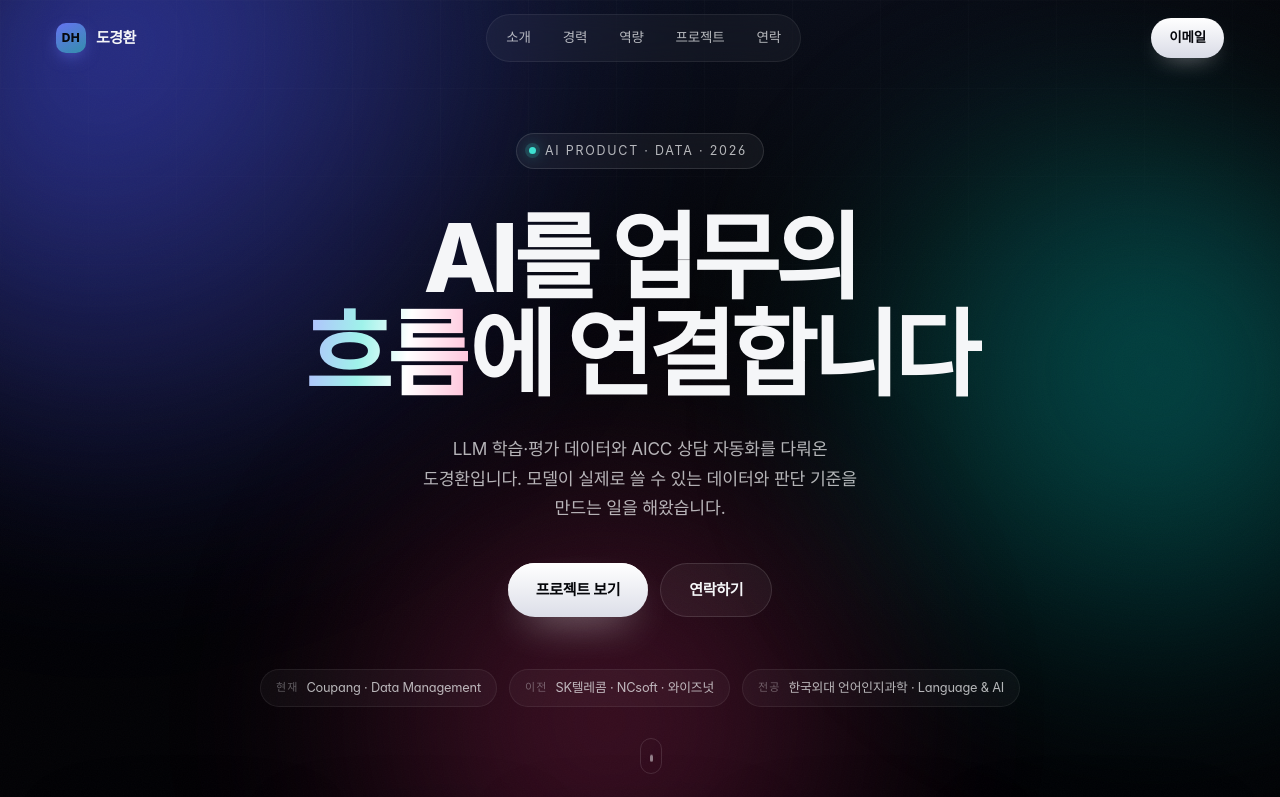
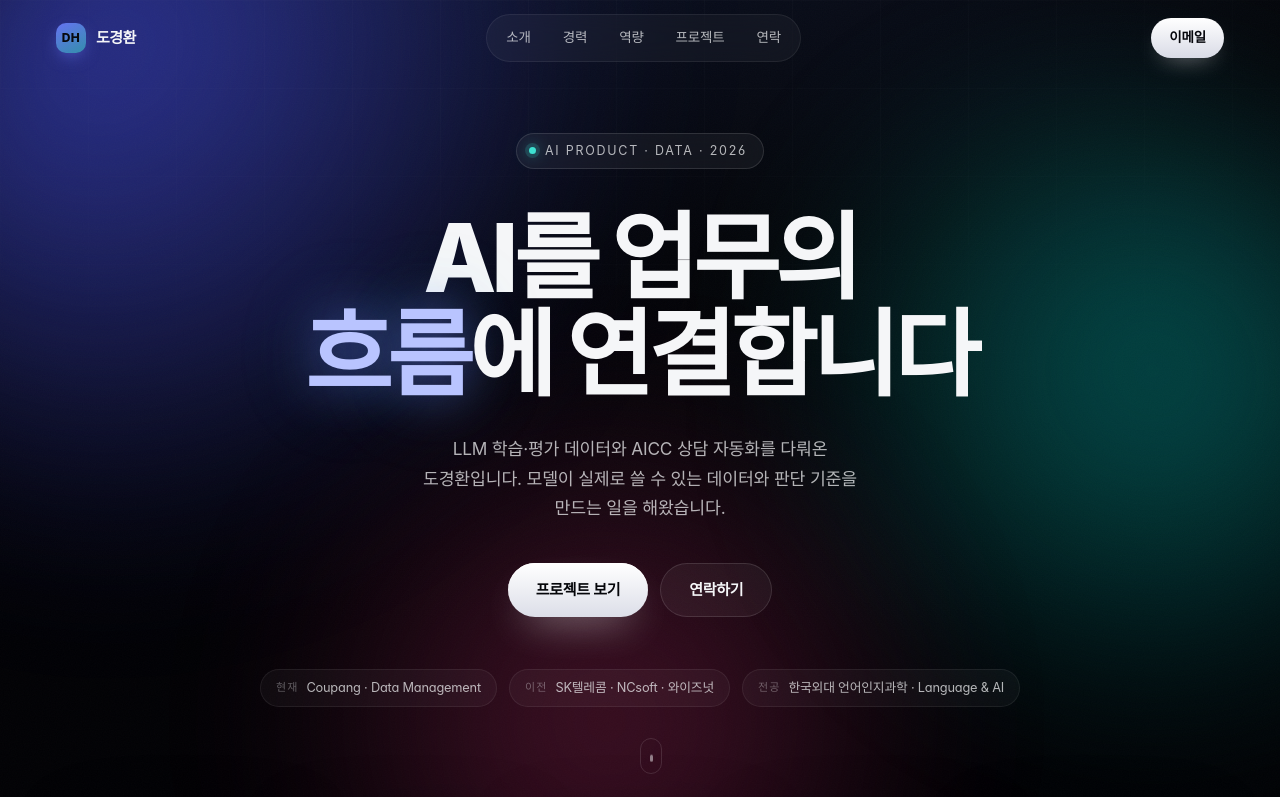
Before and after one commit to dogang97/dogang97.github.io, a plain HTML site: page index.html in a window 1280 px wide. Shown: the top 797 px of the page. Drawn offline with Linux system fonts and the light colour scheme; a web font is replaced by a local one.

Commit message:
히어로 강조 텍스트 렌더링 단순화

```diff
--- a/index.html
+++ b/index.html
@@ -11,7 +11,7 @@
 <meta property="og:description" content="RAG 평가 데이터, 개인정보 마스킹, 6만 건 학습 데이터. AI를 업무의 흐름에 연결합니다.">
 <link rel="preconnect" href="https://cdn.jsdelivr.net" crossorigin>
 <link rel="stylesheet" href="https://cdn.jsdelivr.net/gh/orioncactus/pretendard@v1.3.9/dist/web/variable/pretendardvariable-dynamic-subset.min.css">
-<link rel="stylesheet" href="styles.css?v=3">
+<link rel="stylesheet" href="styles.css?v=5">
 <script type="application/ld+json">
 {
   "@context": "https://schema.org",
--- a/styles.css
+++ b/styles.css
@@ -334,12 +334,8 @@ em { font-style: normal; }
 .hero__title .line:nth-child(2) { animation-delay: 0.09s; }
 
 .hero__title em {
-  display: inline-block;
-  background: linear-gradient(96deg, #b3bcff 0%, #9ff2ea 34%, #ffffff 62%, #ffc2da 100%);
-  -webkit-background-clip: text;
-  background-clip: text;
-  -webkit-text-fill-color: transparent;
-  color: transparent;
+  color: #b9c4ff;
+  text-shadow: 0 0 48px rgba(110, 123, 255, 0.45), 0 0 90px rgba(62, 224, 208, 0.22);
 }
 
 .hero__sub {
```
